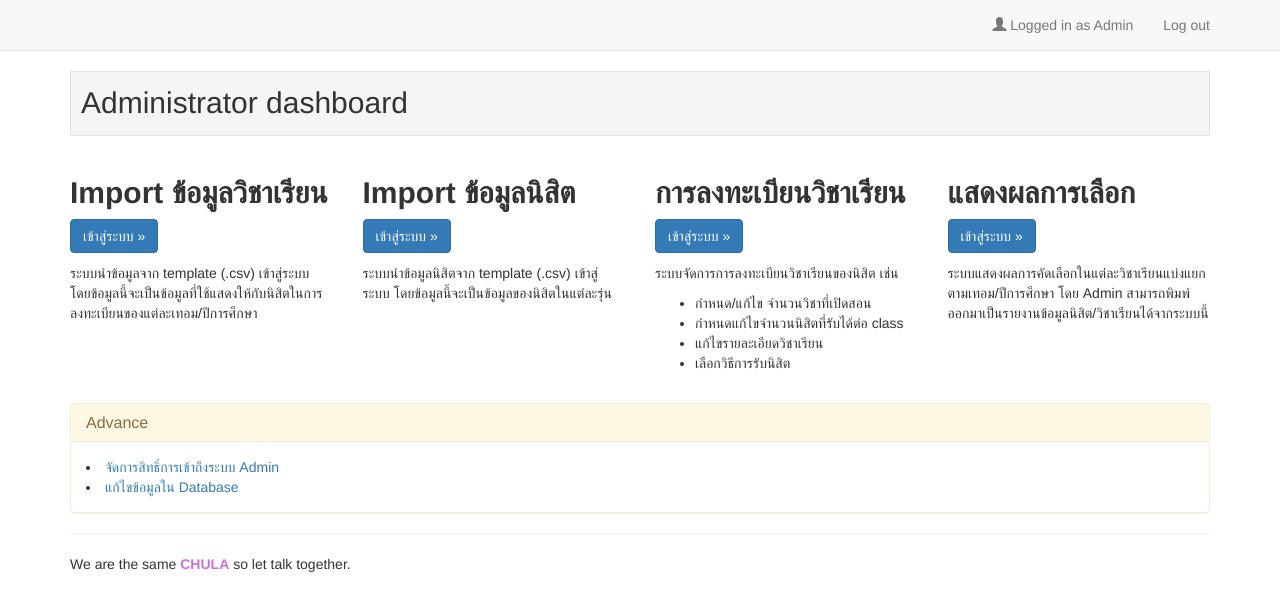
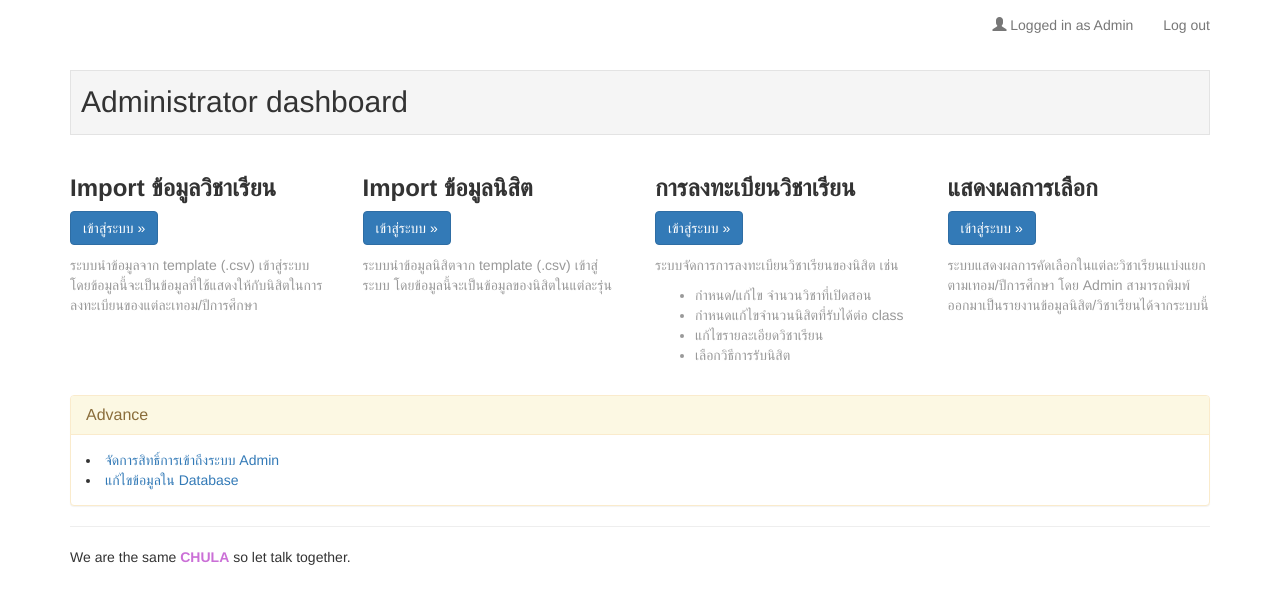
Before and after one commit to Pornjeds/elective-chula, a PHP site: page /pages/admin_dashboard.html in a window 1280 px wide. Shown: the top 605 px of the page. Run offline with PHP 8.4, Linux system fonts and the light colour scheme.

Commit message:
adjust admin dashboard page

```diff
--- a/pages/admin_dashboard.html
+++ b/pages/admin_dashboard.html
@@ -12,6 +12,7 @@
 
     <!-- Bootstrap core CSS -->
     <link href="../scripts/css/bootstrap.min.css" rel="stylesheet">
+    <link href="../scripts/css/admin_template.css" rel="stylesheet">
 
   </head>
 
@@ -35,27 +36,27 @@
 
       <div class="row" style="margin-bottom: 20px; margin-top: 20px">
         <div class="col-md-3" style="">
-          <h2><b>Import ข้อมูลวิชาเรียน</b></h2>
+          <h3><b>Import ข้อมูลวิชาเรียน</b></h3>
           <p>
             <a class="btn btn-primary" href="admin_importdata.html" role="button">เข้าสู่ระบบ »</a>
           </p>
-          <p>ระบบนำข้อมูลจาก template (.csv) เข้าสู่ระบบ โดยข้อมูลนี้จะเป็นข้อมูลที่ใช้แสดงให้กับนิสิตในการลงทะเบียนของแต่ละเทอม/ปีการศึกษา</p>
+          <p class="adminbox-description">ระบบนำข้อมูลจาก template (.csv) เข้าสู่ระบบ โดยข้อมูลนี้จะเป็นข้อมูลที่ใช้แสดงให้กับนิสิตในการลงทะเบียนของแต่ละเทอม/ปีการศึกษา</p>
         </div>
         <div class="col-md-3" style="">
-          <h2><b>Import ข้อมูลนิสิต</b></h2>
+          <h3><b>Import ข้อมูลนิสิต</b></h3>
           <p>
-            <a class="btn btn-primary" href="admin_importdata.html" role="button">เข้าสู่ระบบ »</a>
+            <a class="btn btn-primary" href="admin_importstudent.html" role="button">เข้าสู่ระบบ »</a>
           </p>
-          <p>ระบบนำข้อมูลนิสิตจาก template (.csv) เข้าสู่ระบบ โดยข้อมูลนี้จะเป็นข้อมูลของนิสิตในแต่ละรุ่น</p>
+          <p class="adminbox-description">ระบบนำข้อมูลนิสิตจาก template (.csv) เข้าสู่ระบบ โดยข้อมูลนี้จะเป็นข้อมูลของนิสิตในแต่ละรุ่น</p>
         </div>
         <div class="col-md-3">
-          <h2><b>การลงทะเบียนวิชาเรียน</b></h2>
+          <h3><b>การลงทะเบียนวิชาเรียน</b></h3>
           <p>
             <a class="btn btn-primary" href="admin_enrollconfig.html" role="button">เข้าสู่ระบบ »</a>
           </p>
-          <p>
+          <p class="adminbox-description">
             ระบบจัดการการลงทะเบียนวิชาเรียนของนิสิต เช่น
-            <ul>
+            <ul class="adminbox-description">
               <li>กำหนด/แก้ไข จำนวนวิชาที่เปิดสอน</li>
               <li>กำหนดแก้ไขจำนวนนิสิตที่รับได้ต่อ class</li>
               <li>แก้ไขรายละเอียดวิชาเรียน</li>
@@ -64,11 +65,11 @@
           </p>
         </div>
         <div class="col-md-3">
-          <h2><b>แสดงผลการเลือก</b></h2>
+          <h3><b>แสดงผลการเลือก</b></h3>
           <p>
             <a class="btn btn-primary" href="admin_displayresult.html" role="button">เข้าสู่ระบบ »</a>
           </p>
-          <p>ระบบแสดงผลการคัดเลือกในแต่ละวิชาเรียนแบ่งแยกตามเทอม/ปีการศึกษา โดย Admin สามารถพิมพ์ออกมาเป็นรายงานข้อมูลนิสิต/วิชาเรียนได้จากระบบนี้</p>
+          <p class="adminbox-description">ระบบแสดงผลการคัดเลือกในแต่ละวิชาเรียนแบ่งแยกตามเทอม/ปีการศึกษา โดย Admin สามารถพิมพ์ออกมาเป็นรายงานข้อมูลนิสิต/วิชาเรียนได้จากระบบนี้</p>
         </div>
       </div>
 
--- a/scripts/css/admin_template.css
+++ b/scripts/css/admin_template.css
@@ -43,3 +43,7 @@
 p.topnavbar-text {
   margin: 15px;
 }
+
+.adminbox-description {
+  color: #999999;
+}
```
